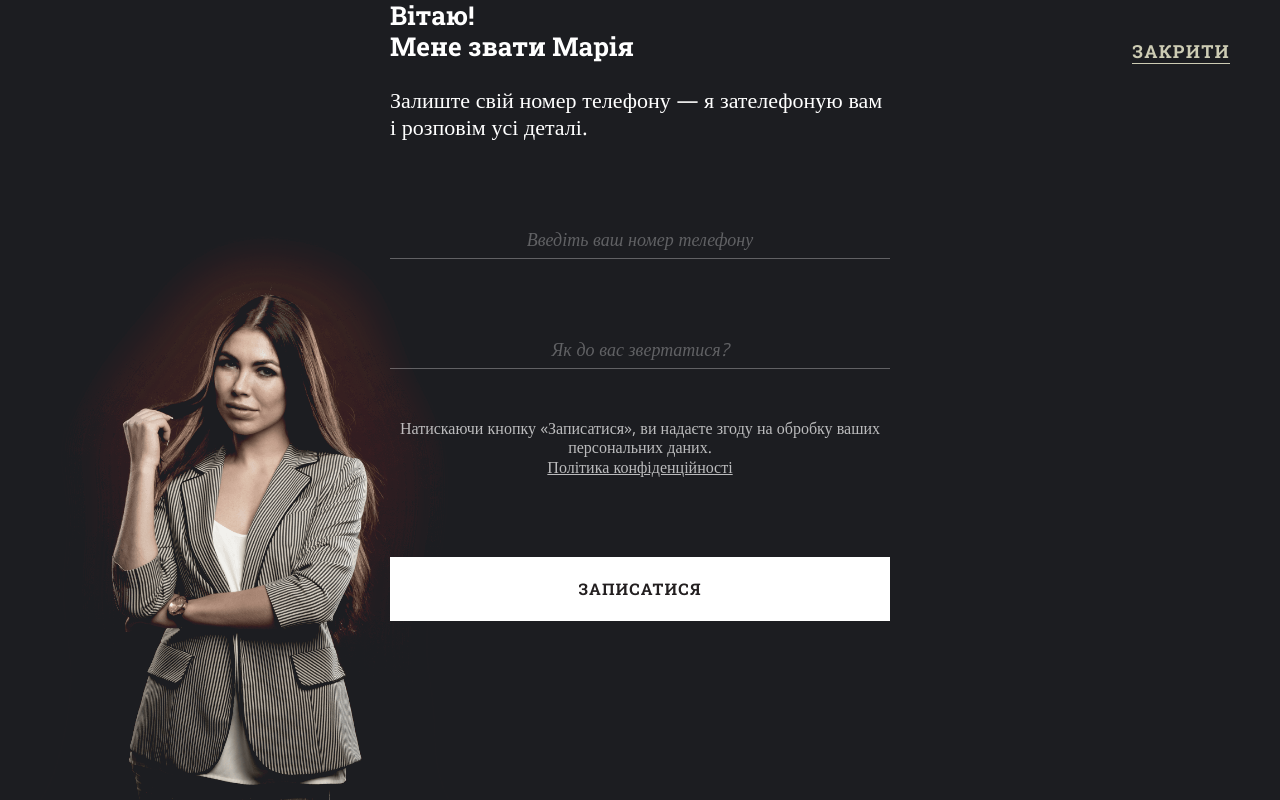
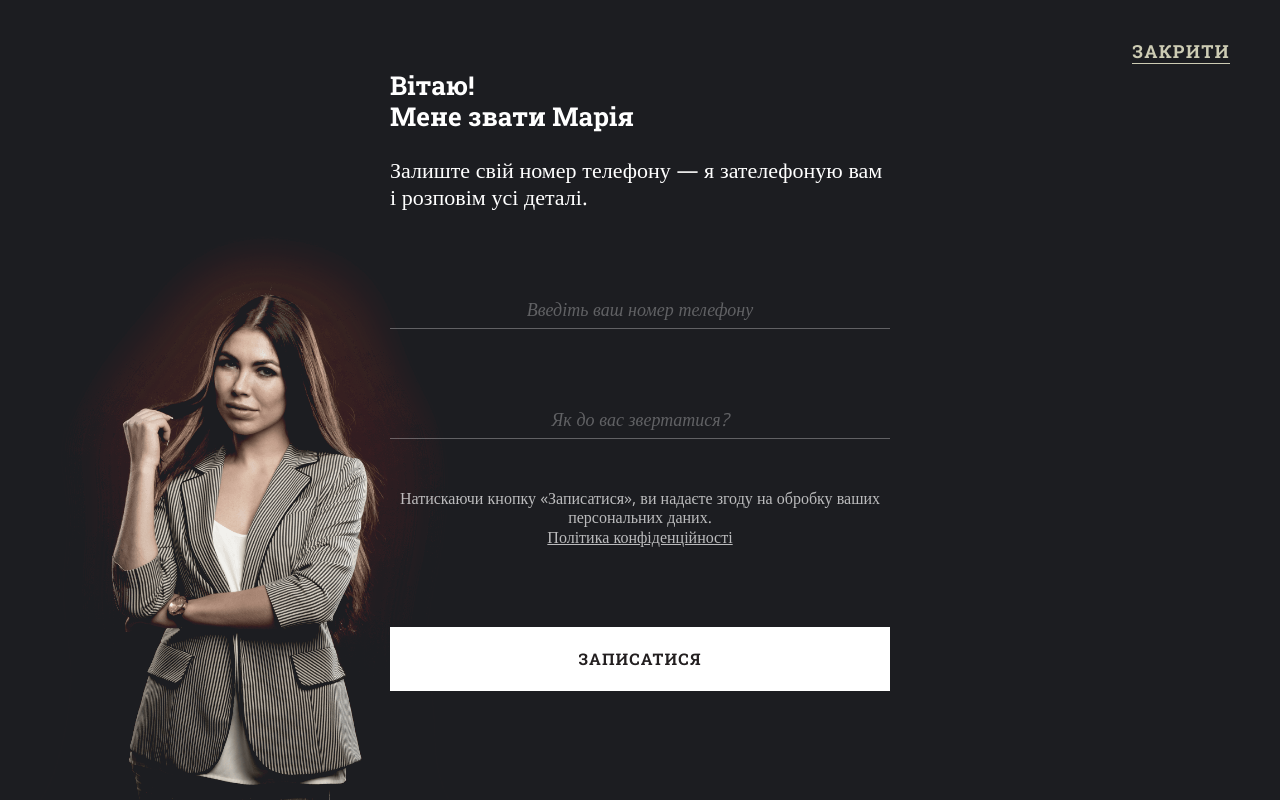
Before and after one commit to burkovms/Comfort-zone, a Next.js app: page /about in a window 1280 px wide. Both pictures are taken after a click on the button "ВМИКАЙСЯ". Shown: the top 800 px of the page. Built offline with nearby package versions, Linux system fonts and the light colour scheme.

Commit message:
fix modal css

```diff
--- a/src/components/ui/Modal/Modal.module.scss
+++ b/src/components/ui/Modal/Modal.module.scss
@@ -5,7 +5,7 @@
   width: 100%;
   height: 100vh;
   background-color: #1c1d21;
-  padding: 70px 20px 30;
+  padding: 70px 20px 30px;
   opacity: 1;
   z-index: 20;
   display: flex;
```
